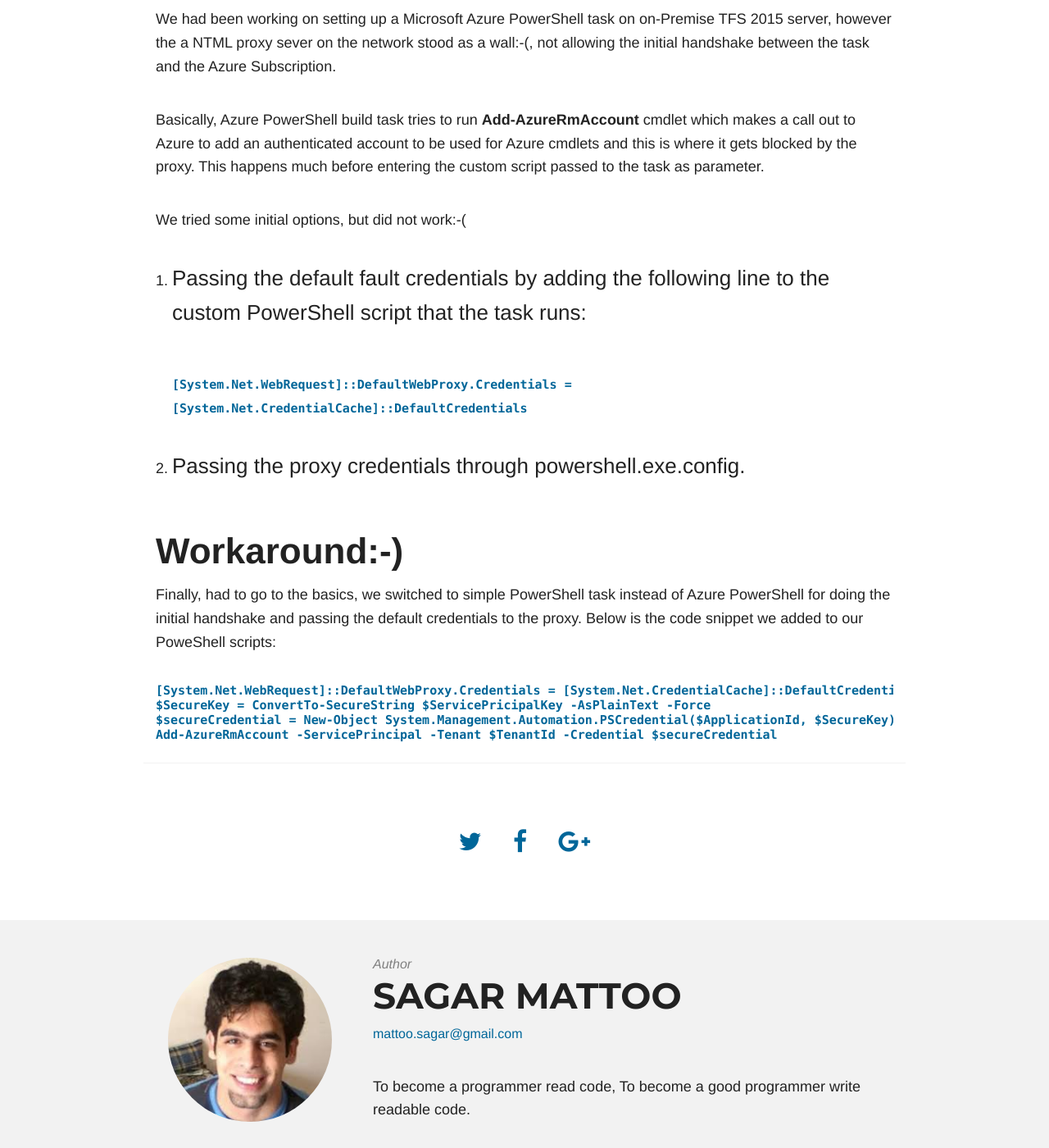
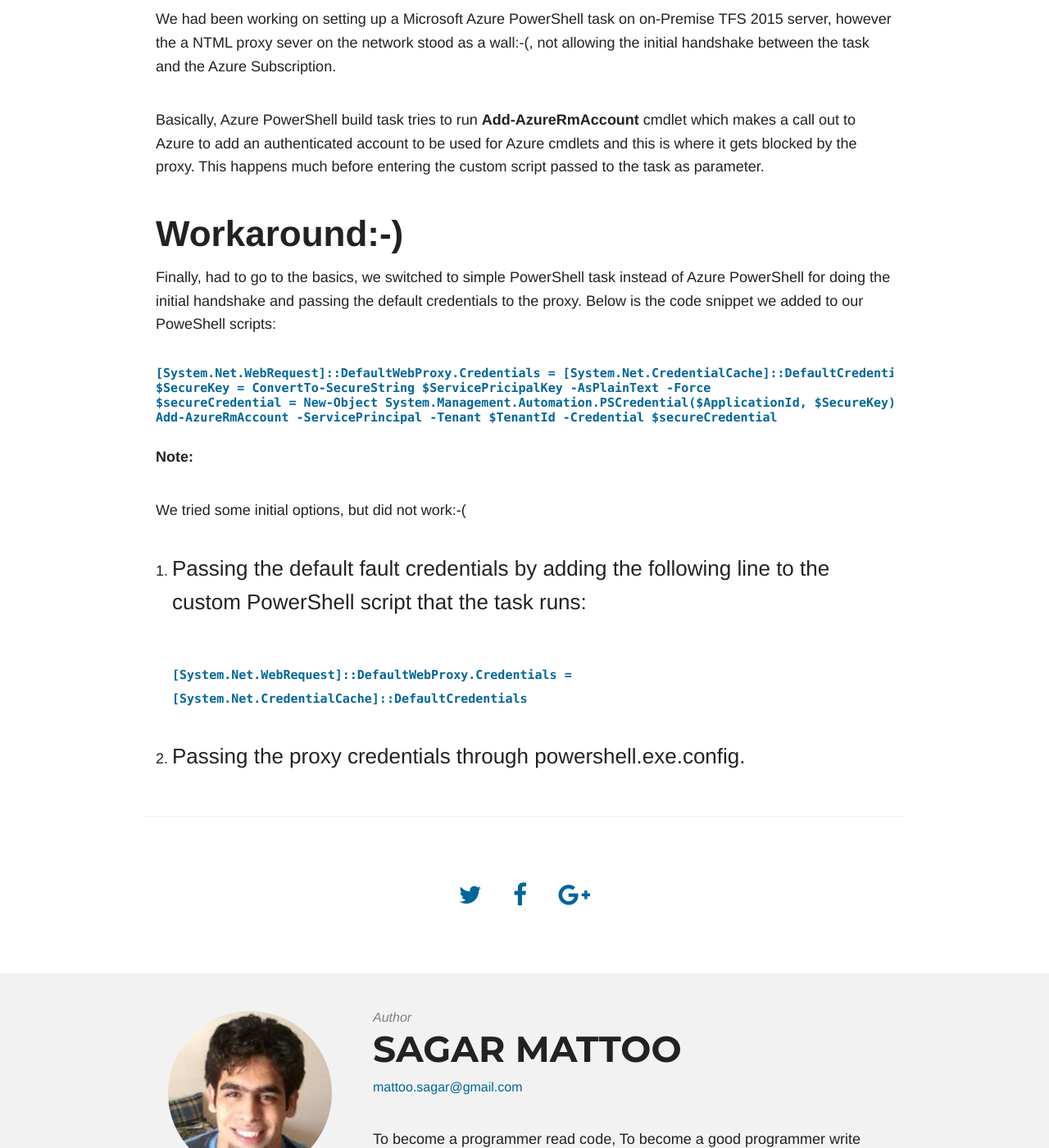
Before and after one commit to smattoo/smattoo.github.com, a Jekyll site: the page built from _posts/2017-03-27-workaround-proxy-authentication-issue-azure-powershell-build-task-for-tfs-2015.md, in a window 1280 px wide and 1400 px high, scrolled down 553 px. Shown: the whole window at 82% size. Built offline with Jekyll 4.4.1, drawn with Linux system fonts in a browser that asks for light colours; nearby versions of some CDN libraries; some of the changed lines change nothing that is shown.

Commit message:
Updated post for Azure Poweshell build task proxy issue.

```diff
--- a/_posts/2017-03-27-workaround-proxy-authentication-issue-azure-powershell-build-task-for-tfs-2015.md
+++ b/_posts/2017-03-27-workaround-proxy-authentication-issue-azure-powershell-build-task-for-tfs-2015.md
@@ -17,14 +17,6 @@
 
 Basically, Azure PowerShell build task tries to run **Add-AzureRmAccount** cmdlet which makes a call out to Azure to add an authenticated account to be used for Azure cmdlets and this is where it gets blocked by the proxy. This happens much before entering the custom script passed to the task as parameter.
 
-We tried some initial options, but did not work:-(
-
-1. Passing the default fault credentials by adding the following line to the custom PowerShell script that the task runs:
-
-	`[System.Net.WebRequest]::DefaultWebProxy.Credentials = [System.Net.CredentialCache]::DefaultCredentials`
-
-2. Passing the proxy credentials through powershell.exe.config.
-
 # Workaround:-) #
 
 Finally, had to go to the basics, we switched to simple PowerShell task instead of Azure PowerShell for doing the initial handshake and passing the default credentials to the proxy. Below is the code snippet we added to our PoweShell scripts:
@@ -33,3 +25,13 @@
     $SecureKey = ConvertTo-SecureString $ServicePricipalKey -AsPlainText -Force
     $secureCredential = New-Object System.Management.Automation.PSCredential($ApplicationId, $SecureKey)
     Add-AzureRmAccount -ServicePrincipal -Tenant $TenantId -Credential $secureCredential
+
+**Note:**
+
+We tried some initial options, but did not work:-(
+
+1. Passing the default fault credentials by adding the following line to the custom PowerShell script that the task runs:
+
+	`[System.Net.WebRequest]::DefaultWebProxy.Credentials = [System.Net.CredentialCache]::DefaultCredentials`
+
+2. Passing the proxy credentials through powershell.exe.config.
```
